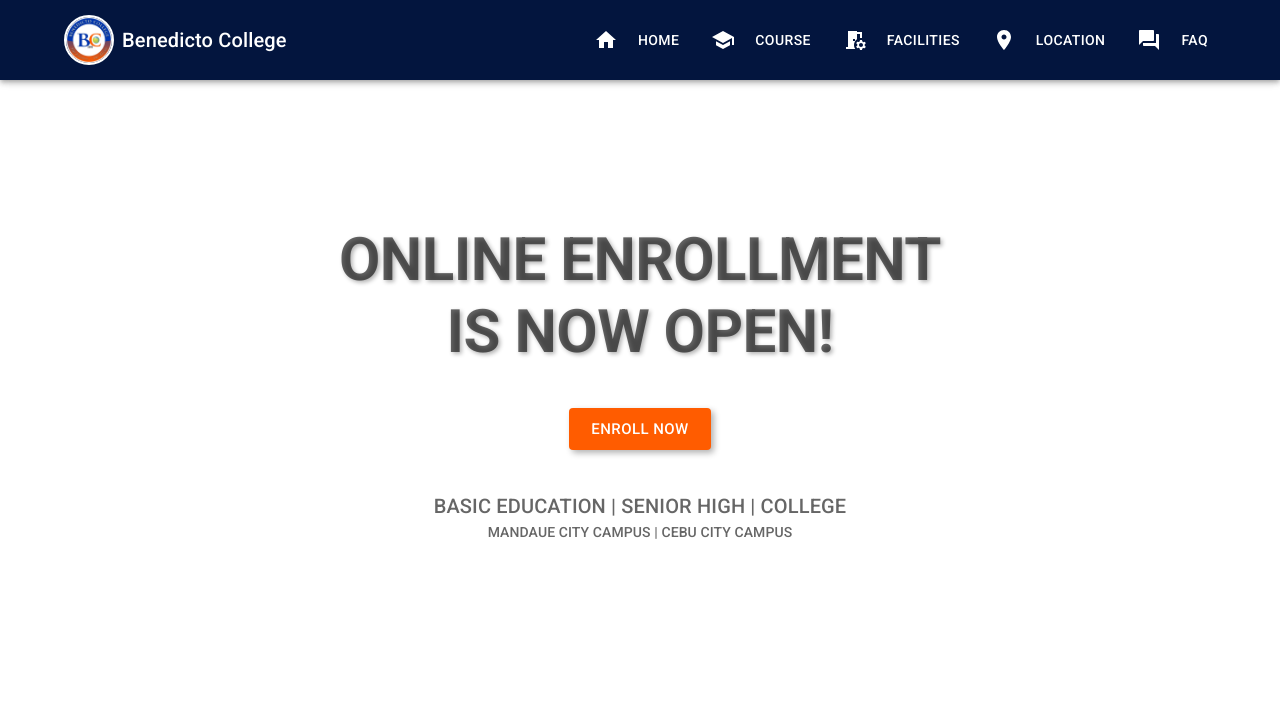
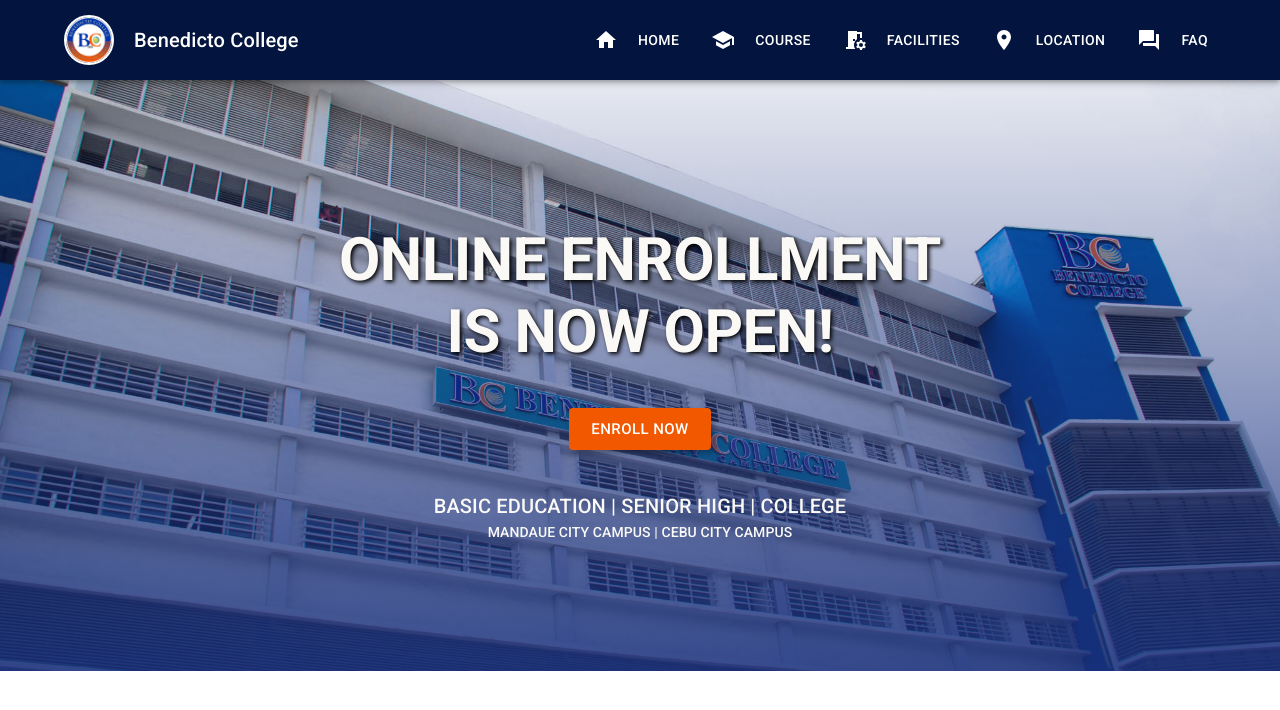
Before and after one commit to npcnon/UIUXPublic-Cebu-City-Campus, a React (Vite) app: page / in a window 1280 px wide. Shown: the top 710 px of the page. Built offline with nearby package versions, Linux system fonts and the light colour scheme.

Commit message:
Done Fixing the Hero components

```diff
--- a/src/Pages/Home/components/AppAppbar.tsx
+++ b/src/Pages/Home/components/AppAppbar.tsx
@@ -115,7 +115,11 @@
               <Typography
                 variant="h6"
                 component="div"
-                sx={{ flexGrow: 1, display: { xs: "block", sm: "block" } }}
+                sx={{
+                  flexGrow: 1,
+                  ml: 1.5,
+                  display: { xs: "block", sm: "block" },
+                }}
               >
                 Benedicto College
               </Typography>
--- a/src/Pages/Home/components/Hero.tsx
+++ b/src/Pages/Home/components/Hero.tsx
@@ -33,16 +33,12 @@
       id="hero"
       sx={() => ({
         width: "100%",
-        /* height: "607px",
-         backgroundImage: `url(${background})`, // Add background image
+        height: "607px",
+        backgroundImage: `linear-gradient(rgba(0, 0, 0, 0), rgba(26,50,129,255)), url(${bcCebu})`,
         backgroundSize: "cover", // Cover the entire box
         backgroundPosition: "center", // Center the image
         backgroundRepeat: "no-repeat", // Prevent repeating
         backgroundAttachment: "fixed", // Optional: fixed background for parallax effect
-        backgroundColor:
-          theme.palette.mode === "light"
-            ? "rgba(206, 229, 253, 0.9)"
-            : `rgba(9, 14, 16, 0.9)`, */
       })}
     >
       <Container
@@ -58,13 +54,13 @@
         <Stack spacing={1} useFlexGap sx={{ width: { xs: "100%", sm: "70%" } }}>
           <Typography
             textAlign="center"
-            color="text.secondary"
+            color="#faf9f6"
             variant="h2"
             mb={2}
             sx={{
               alignSelf: "center",
               fontWeight: "bold",
-              textShadow: "2px 2px 4px rgba(0, 0, 0, 0.3)",
+              textShadow: "2px 2px 4px rgba(0, 0, 0, 1)",
               width: { sm: "100%", md: "80%" },
             }}
           >
@@ -84,7 +80,7 @@
               variant="contained"
               size="large"
               sx={{
-                backgroundColor: "#FF5c00", // Custom background color
+                backgroundColor: "#f15800", // Custom background color
                 color: "#FFFFFF", // Custom text color
                 "&:hover": {
                   backgroundColor: "#FFA500", // Custom hover color
@@ -100,7 +96,7 @@
 
         <Typography
           textAlign="center"
-          color="text.secondary"
+          color="#faf9f6"
           variant="h6"
           sx={{ alignSelf: "center", width: { sm: "100%", md: "80%" } }}
         >
@@ -109,7 +105,7 @@
 
         <Typography
           textAlign="center"
-          color="text.secondary"
+          color="#faf9f6"
           variant="subtitle2"
           sx={{ alignSelf: "center", width: { sm: "100%", md: "80%" } }}
         >
```
